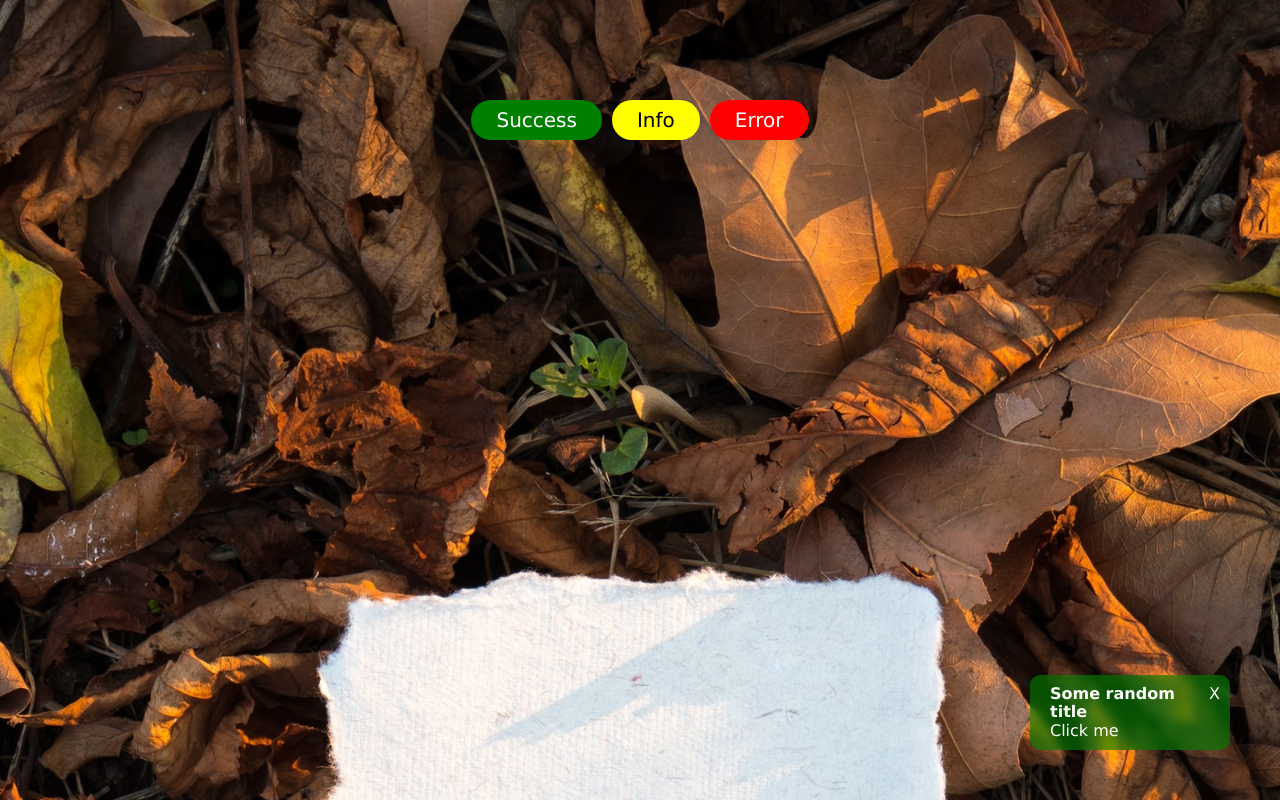
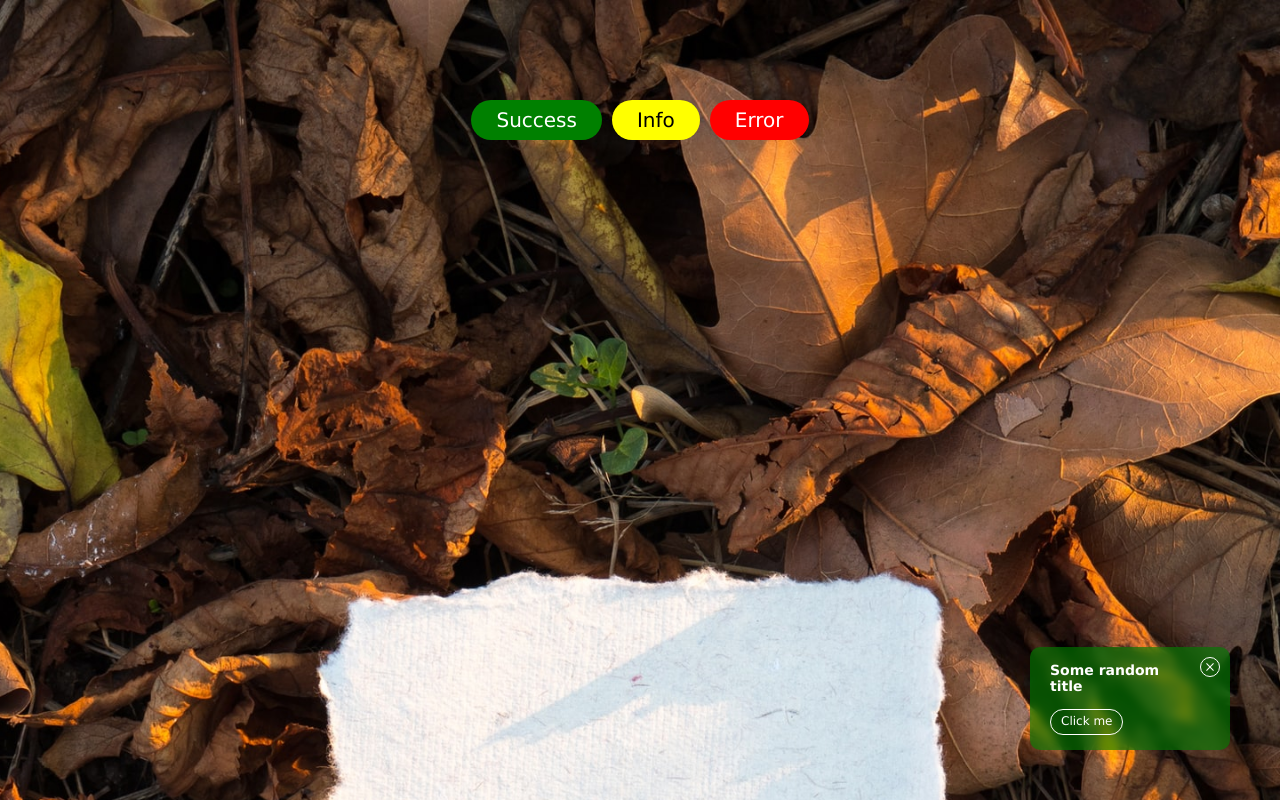
Before and after one commit to sasastevcic/react-toast, a React (Create React App) app: page / in a window 1280 px wide. Both pictures are taken after a click on the button "Success". Shown: the top 800 px of the page. Built offline with nearby package versions, Linux system fonts and the light colour scheme.

Commit message:
Add copy styles

```diff
--- a/src/App.tsx
+++ b/src/App.tsx
@@ -27,6 +27,10 @@ function App() {
 				onClick={() =>
 					dispatch(Toast.Info, {
 						description: 'Some description',
+						cta: 'click me',
+						onCtaClick: (id) => {
+							console.log('Clicked Info with an id: ' + id);
+						},
 					})
 				}
 				$buttonTheme={Toast.Info}
--- a/src/Toast/Toast.styles.tsx
+++ b/src/Toast/Toast.styles.tsx
@@ -1,5 +1,5 @@
 import styled from 'styled-components';
-import { rgba } from 'polished';
+import { rgba, size } from 'polished';
 import { Toast } from '../hooks/useToast';
 
 export const StyledToast = styled.div`
@@ -26,10 +26,9 @@ const colorLookup: Record<Toast, { color: string; backgroundColor: string }> = {
 };
 
 export const StyledToastItem = styled.div<{ $type: Toast }>`
-	font-size: 1.6rem;
 	min-height: 6rem;
 	width: 20rem;
-	padding: 1rem 2rem;
+	padding: 1.5rem 2rem;
 	position: relative;
 	border-radius: 1rem;
 	backdrop-filter: blur(0.5rem);
@@ -42,11 +41,52 @@ export const StyledToastItem = styled.div<{ $type: Toast }>`
 	color: ${({ $type }) => colorLookup[$type].color};
 `;
 
+export const StyledTitle = styled.h5`
+	font-size: 1.4rem;
+	padding-right: 2rem;
+	margin-bottom: 0.5rem;
+`;
+
+export const StyledDescription = styled.p`
+	font-size: 1.2rem;
+	margin-bottom: 1rem;
+`;
+
 export const StyledClose = styled.button`
+	${size('2rem')};
+	color: inherit;
 	position: absolute;
 	top: 1rem;
 	right: 1rem;
-	background-color: transparent;
-	padding: 0;
-	border: 0;
+	border-radius: 50%;
+	border: 1px solid currentColor;
+
+	&::before,
+	&::after {
+		content: '';
+		color: inherit;
+		background-color: currentColor;
+		position: absolute;
+		height: 1px;
+		width: calc(100% - 0.8rem);
+		left: 50%;
+		top: 50%;
+	}
+
+	&::before {
+		transform: translate(-50%, -50%) rotate(45deg);
+	}
+
+	&::after {
+		transform: translate(-50%, -50%) rotate(-45deg);
+	}
 `;
+
+export const StyledCta = styled.button`
+	color: inherit;
+	font-size: 1.2rem;
+	padding: 0.5rem 1rem;
+	border-radius: 2.5rem;
+	border: 1px solid currentColor;
+	margin-top: 1rem;
+`;
--- a/src/Toast/Toast.tsx
+++ b/src/Toast/Toast.tsx
@@ -1,7 +1,14 @@
 import { ReactElement } from 'react';
 import { useToastStore } from '../hooks/useToast';
 import Portal from '../utils/portal';
-import { StyledToast, StyledToastItem, StyledClose } from './Toast.styles';
+import {
+	StyledToast,
+	StyledToastItem,
+	StyledTitle,
+	StyledDescription,
+	StyledClose,
+	StyledCta,
+} from './Toast.styles';
 
 export const Toast = (): ReactElement => {
 	const { toasts, remove } = useToastStore();
@@ -11,13 +18,15 @@ export const Toast = (): ReactElement => {
 			<StyledToast>
 				{toasts.map(({ id, type, title, description, cta, isPersistent, onCtaClick }) => (
 					<StyledToastItem key={id} $type={type}>
-						{!isPersistent && <StyledClose onClick={() => remove(id)}>X</StyledClose>}
-						<h4>{title}</h4>
-						{description && <p>{description}</p>}
+						{!isPersistent && (
+							<StyledClose onClick={() => remove(id)} aria-label="Close notification" />
+						)}
+						<StyledTitle>{title}</StyledTitle>
+						{description && <StyledDescription>{description}</StyledDescription>}
 						{cta && onCtaClick && (
-							<button type="button" onClick={() => onCtaClick(id)}>
+							<StyledCta type="button" onClick={() => onCtaClick(id)}>
 								{cta}
-							</button>
+							</StyledCta>
 						)}
 					</StyledToastItem>
 				))}
```
